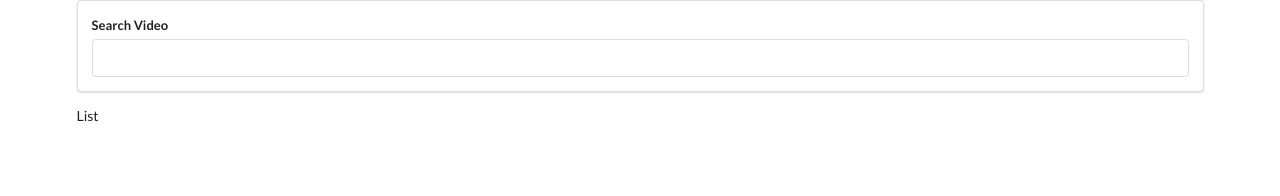
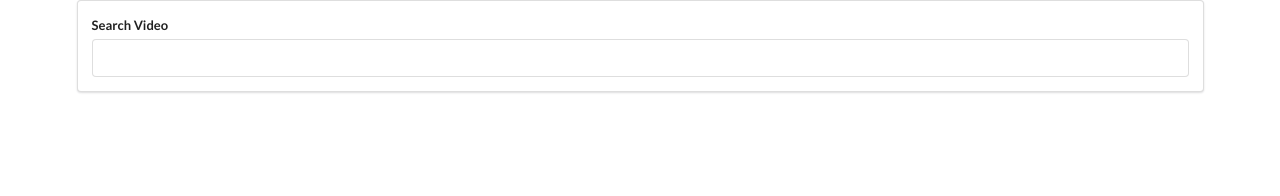
Before and after one commit to mdr-uma/youtube-player, a React (Create React App) app: page / in a window 1280 px wide. Shown: the top 196 px of the page. Built offline with nearby package versions, Linux system fonts and the light colour scheme.

Commit message:
map over videos and return VideoItem component

```diff
--- a/src/components/VideoList.js
+++ b/src/components/VideoList.js
@@ -1,8 +1,12 @@
 import React from 'react'
+import VideoItem from './VideoItem'
 
-const VideoList = (props) => {
+const VideoList = ({videos}) => {
+    const renderedVideos = videos.map((video) => {
+        return <VideoItem video={video} />
+    })
     return (
-        <div>List</div>
+        <div>{renderedVideos}</div>
     )
 }
 
```
